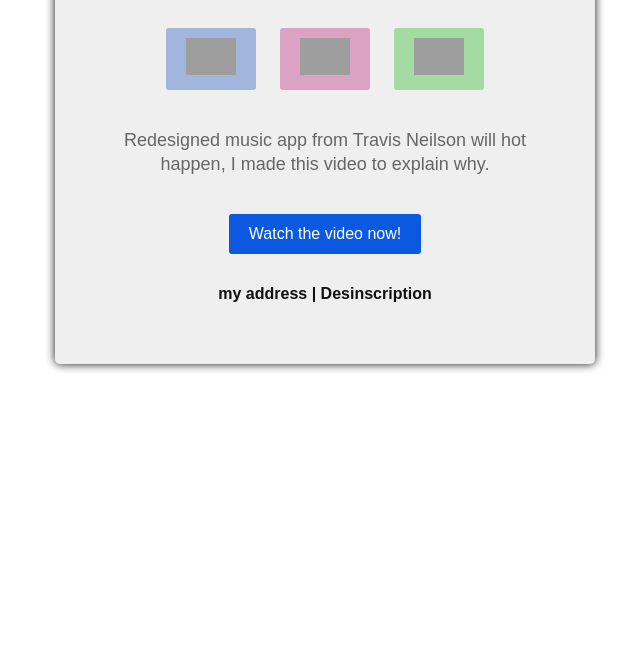
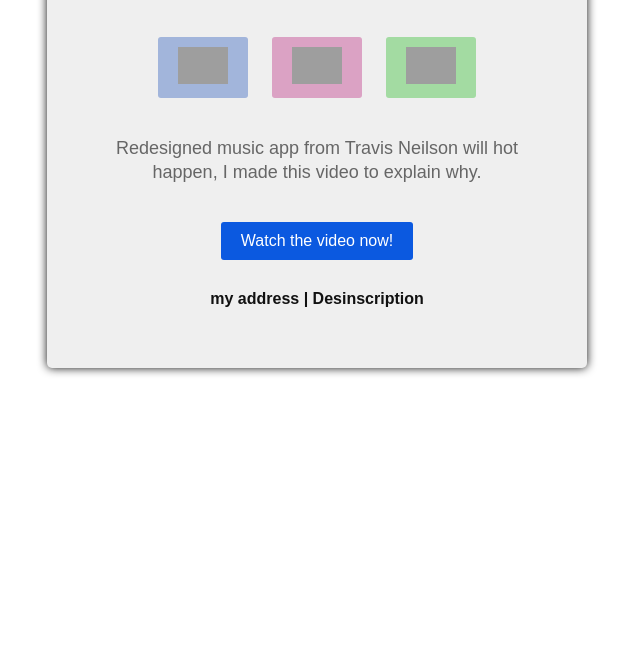
Before and after one commit to StraetenMax/07HtmlEmail, a plain HTML site: page index.html in a window 1280 px wide. Shown: the part 147-800 px from the top of the page, without its empty margins (323-963 px from the left). Drawn offline with Linux system fonts and the light colour scheme; grey boxes are pictures that could not be loaded.

Commit message:
transformation body

```diff
--- a/index.html
+++ b/index.html
@@ -4,14 +4,6 @@
         <title>Email for my home</title>
     <!-- <link rel="stylesheet" href="style.css"> -->
         <style>
-            body{
-                background: #ffffff;
-                width:100%;
-                padding:0px;
-                font-family: Arial, Helvetica, sans-serif;
-                font-size: 16px;
-                line-height: 20px;
-            }
             .wrapper{
                 max-width: 100%;
                 width:500px;
@@ -34,7 +26,7 @@
 
         </style>
     </head>
-    <body>
+    <body style="background: #ffffff;padding:0px;margin:0;border:0;font-family: Arial, Helvetica, sans-serif;font-size:16px;">
         <div class='wrapper'>
                 <p style="text-align:center;font-size:12px;font-weight:300;line-height:16px;color:#666666;text-transform:uppercase;padding-left:20px;padding-right:20px;">A long time ago you signed up to learn about a music app I designed for IOS. I have some news for you :</p>
                 <h1 style="text-align:center;padding-top:10px;padding-bottom:10px">Het you guuuuyyysssss!!!!</h1>
```
